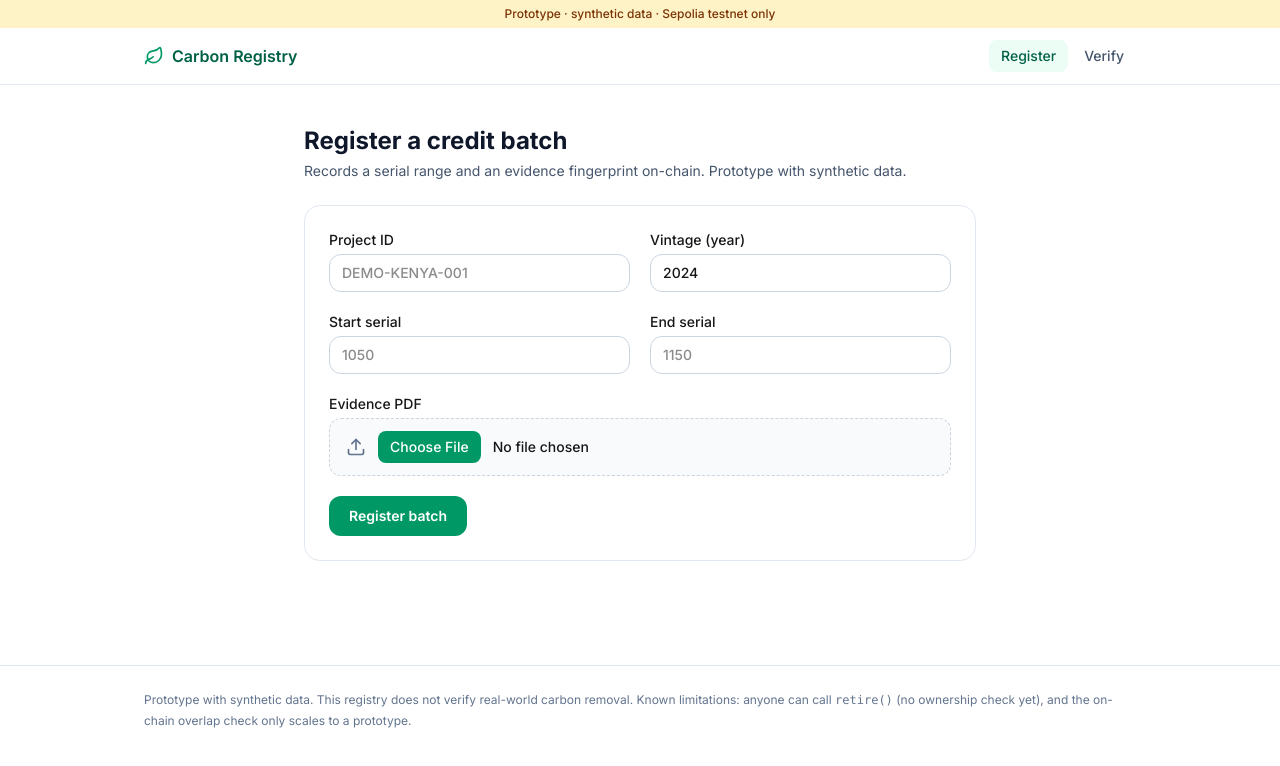
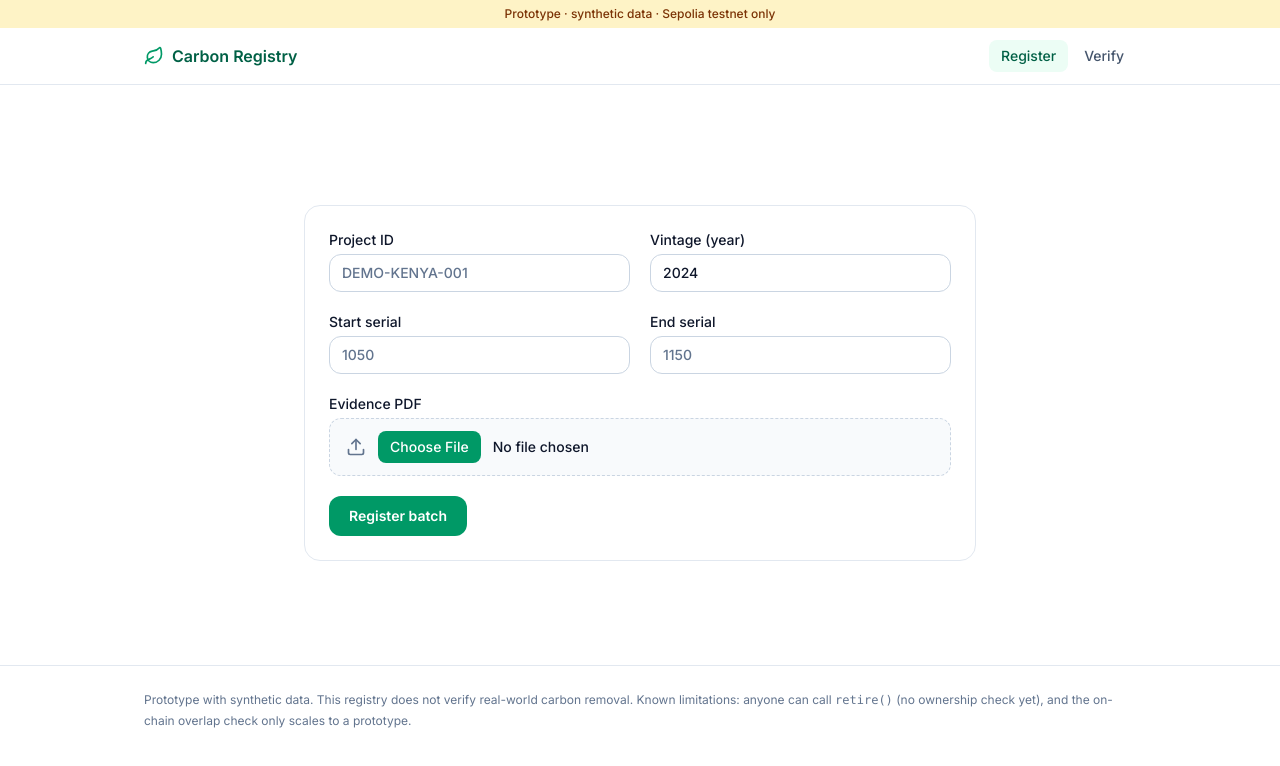
Before and after one commit to shauryasync/carbon-trace, a Next.js app in the folder web/: page /register in a window 1280 px wide. Shown: the top 766 px of the page. Built offline with nearby package versions, Linux system fonts and the light colour scheme.

Commit message:
make changes in registration and verify page

```diff
--- a/web/app/page.tsx
+++ b/web/app/page.tsx
@@ -25,15 +25,15 @@ export default function Home() {
       <section className="grid gap-4 sm:grid-cols-2">
         <div className="rounded-2xl border border-slate-200 bg-white p-6">
           <ShieldCheck className="h-6 w-6 text-emerald-600" />
-          <h2 className="mt-3 font-semibold">What it does</h2>
+          <h2 className="mt-3 font-bold text-black">What it does</h2>
           <p className="mt-1 text-sm text-slate-600">
             Blocks the same serial range from being registered twice for a project, anchors an
             evidence fingerprint on-chain, and shows which approved auditor attested a batch.
           </p>
         </div>
         <div className="rounded-2xl border border-slate-200 bg-white p-6">
-          <ShieldOff className="h-6 w-6 text-slate-500" />
-          <h2 className="mt-3 font-semibold">What it does not do</h2>
+          <ShieldOff className="h-6 w-6 text-red-600" />
+          <h2 className="mt-3 font-bold text-black">What it does not do</h2>
           <p className="mt-1 text-sm text-slate-600">
             It does not verify that carbon was actually removed. That needs auditors, satellites and
             sensors. The AI check only flags mismatches for a human to review.
--- a/web/app/register/page.tsx
+++ b/web/app/register/page.tsx
@@ -6,8 +6,8 @@ import { mockRegister } from "@/components/mockData";
 export default function RegisterPage() {
   return (
     <div className="mx-auto max-w-2xl">
-      <h1 className="text-2xl font-bold text-slate-900">Register a credit batch</h1>
-      <p className="mt-1 mb-6 text-sm text-slate-600">
+      <h1 className="text-2xl font-extrabold text-white">Register a credit batch</h1>
+      <p className="mt-1 mb-6 text-sm text-white/80">
         Records a serial range and an evidence fingerprint on-chain. Prototype with synthetic data.
       </p>
       {/* Later: swap mockRegister for the helper in web/lib/contract.ts */}
--- a/web/app/verify/page.tsx
+++ b/web/app/verify/page.tsx
@@ -6,8 +6,8 @@ import { mockLookup } from "@/components/mockData";
 export default function VerifyPage() {
   return (
     <div className="mx-auto max-w-2xl">
-      <h1 className="text-2xl font-bold text-slate-900">Verify a credit</h1>
-      <p className="mt-1 mb-6 text-sm text-slate-600">
+      <h1 className="text-2xl font-bold text-white">Verify a credit</h1>
+      <p className="mt-1 mb-6 text-sm text-white/80">
         Look up a serial number to see its status, issuer and auditor. Prototype with synthetic data.
       </p>
       {/* Later: swap mockLookup for the Backend API route in web/app/api */}
--- a/web/components/RegisterForm.tsx
+++ b/web/components/RegisterForm.tsx
@@ -12,7 +12,7 @@ interface Props {
 }
 
 const input =
-  "mt-1 w-full rounded-xl border border-slate-300 bg-white px-3 py-2 text-sm outline-none focus:border-emerald-500 focus:ring-2 focus:ring-emerald-100";
+  "mt-1 w-full rounded-xl border border-slate-300 bg-white px-3 py-2 text-sm text-slate-900 placeholder:font-medium placeholder:text-slate-500 outline-none focus:border-emerald-500 focus:ring-2 focus:ring-emerald-100";
 
 export default function RegisterForm({ onSubmit }: Props) {
   const [projectId, setProjectId] = useState("");
@@ -63,7 +63,7 @@ export default function RegisterForm({ onSubmit }: Props) {
     <div className="space-y-6">
       <form onSubmit={handleSubmit} className="space-y-5 rounded-2xl border border-slate-200 bg-white p-6">
         <div className="grid gap-5 sm:grid-cols-2">
-          <label className="block text-sm font-medium">
+          <label className="block text-sm font-medium text-slate-900">
             Project ID
             <input
               className={input}
@@ -72,7 +72,7 @@ export default function RegisterForm({ onSubmit }: Props) {
               placeholder="DEMO-KENYA-001"
             />
           </label>
-          <label className="block text-sm font-medium">
+          <label className="block text-sm font-medium text-slate-900">
             Vintage (year)
             <input
               className={input}
@@ -81,7 +81,7 @@ export default function RegisterForm({ onSubmit }: Props) {
               onChange={(e) => setVintage(e.target.value)}
             />
           </label>
-          <label className="block text-sm font-medium">
+          <label className="block text-sm font-medium text-slate-900">
             Start serial
             <input
               className={input}
@@ -91,7 +91,7 @@ export default function RegisterForm({ onSubmit }: Props) {
               placeholder="1050"
             />
           </label>
-          <label className="block text-sm font-medium">
+          <label className="block text-sm font-medium text-slate-900">
             End serial
             <input
               className={input}
@@ -103,7 +103,7 @@ export default function RegisterForm({ onSubmit }: Props) {
           </label>
         </div>
 
-        <label className="block text-sm font-medium">
+        <label className="block text-sm font-medium text-slate-900">
           Evidence PDF
           <div className="mt-1 flex items-center gap-3 rounded-xl border border-dashed border-slate-300 bg-slate-50 px-4 py-3">
             <Upload className="h-5 w-5 text-slate-500" />
@@ -111,8 +111,14 @@ export default function RegisterForm({ onSubmit }: Props) {
               type="file"
               accept="application/pdf"
               onChange={(e) => setFile(e.target.files?.[0] ?? null)}
-              className="text-sm file:mr-3 file:rounded-lg file:border-0 file:bg-emerald-600 file:px-3 file:py-1.5 file:text-sm file:font-medium file:text-white hover:file:bg-emerald-700"
+              className="text-sm text-slate-900 file:mr-3 file:rounded-lg file:border-0 file:bg-emerald-600 file:px-3 file:py-1.5 file:text-sm file:font-medium file:text-white hover:file:bg-emerald-700"
             />
+            {file && (
+              <CheckCircle2
+                className="h-5 w-5 shrink-0 text-emerald-600"
+                aria-label="Document selected"
+              />
+            )}
           </div>
         </label>
 
--- a/web/components/VerifyForm.tsx
+++ b/web/components/VerifyForm.tsx
@@ -44,7 +44,7 @@ export default function VerifyForm({ lookup }: Props) {
           onChange={(e) => setValue(e.target.value)}
           inputMode="numeric"
           placeholder="Enter a serial number, e.g. 1050"
-          className="w-full rounded-xl border border-slate-300 bg-white px-4 py-2.5 text-sm outline-none focus:border-emerald-500 focus:ring-2 focus:ring-emerald-100"
+          className="w-full rounded-xl border border-slate-300 bg-white px-4 py-2.5 text-sm font-semibold text-slate-900 placeholder:font-medium placeholder:text-slate-500 outline-none focus:border-emerald-500 focus:ring-2 focus:ring-emerald-100"
         />
         <button
           type="submit"
```
